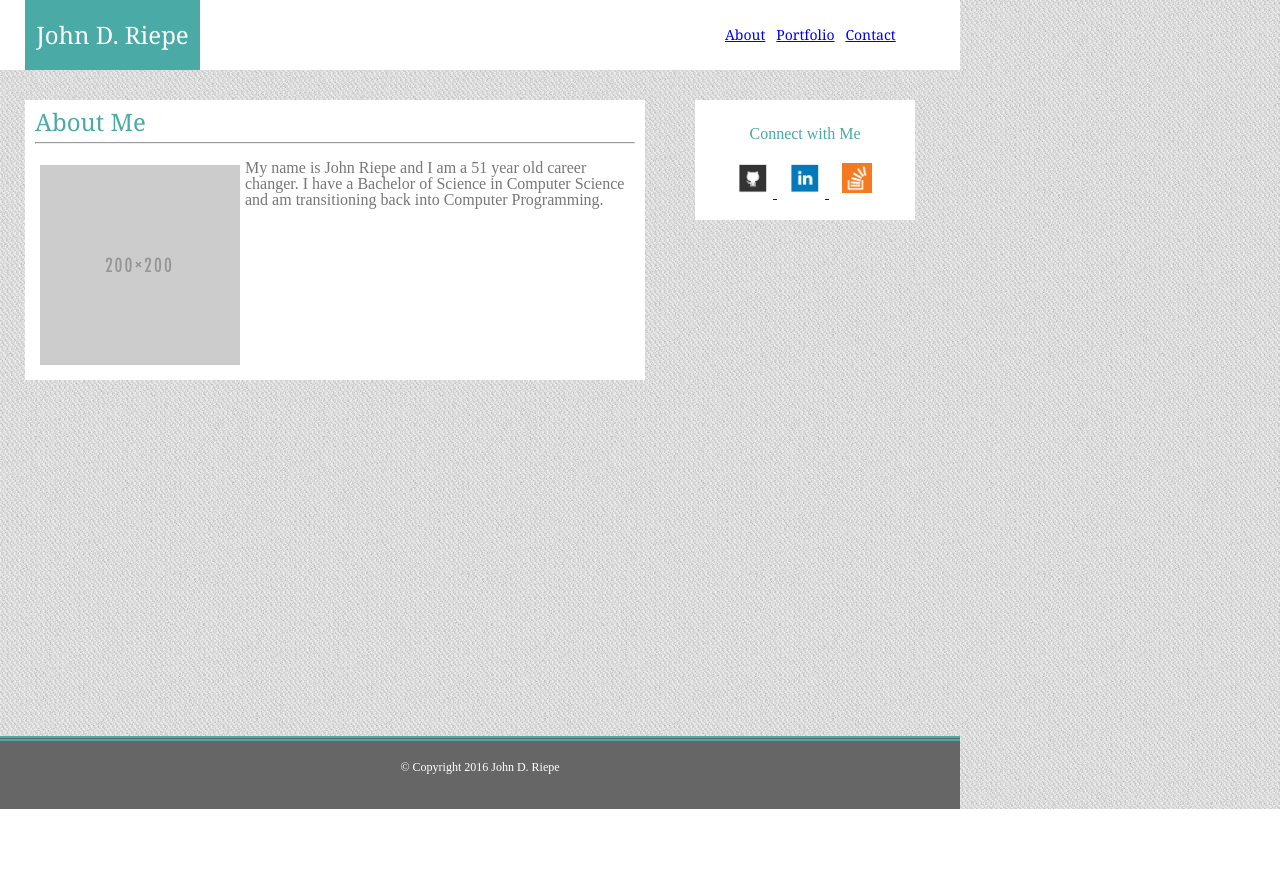
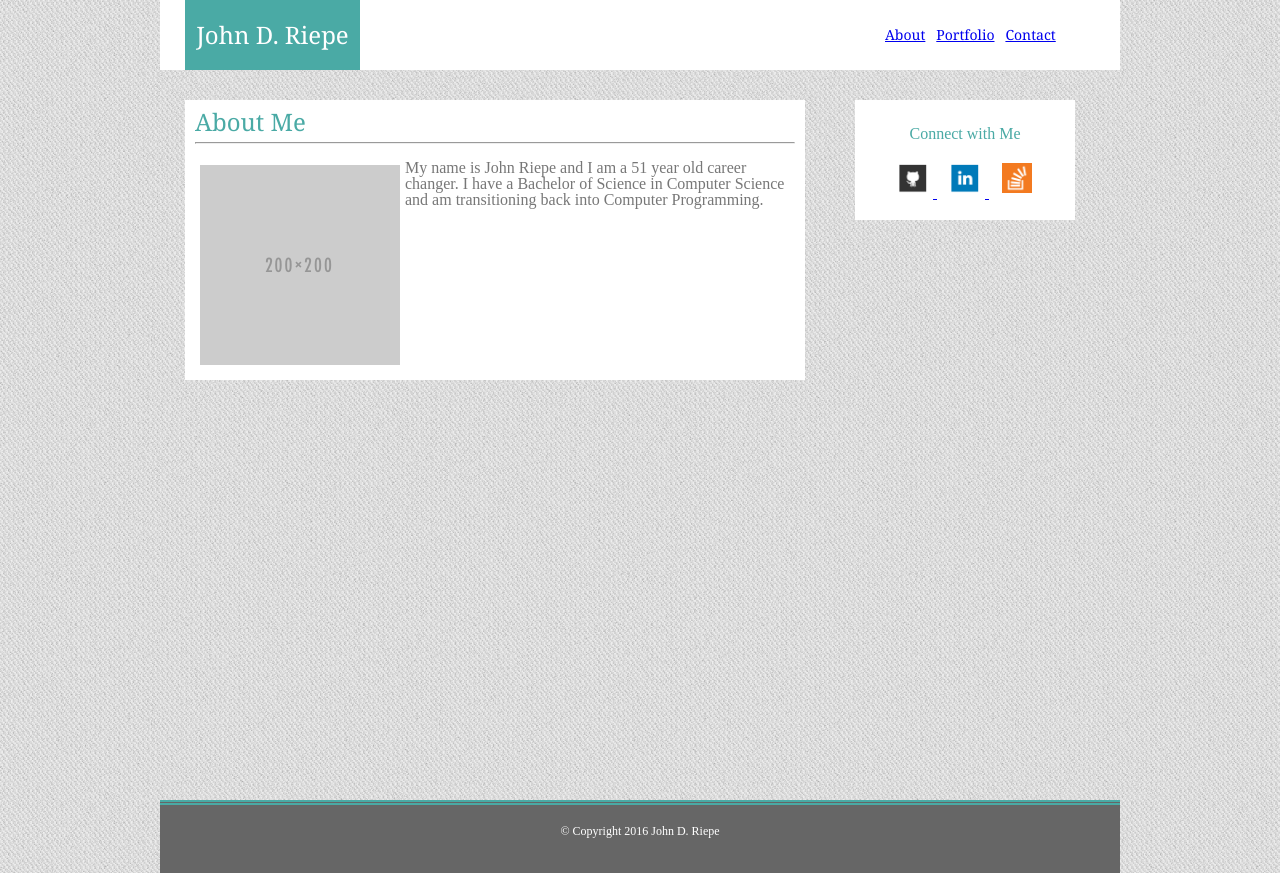
Before and after one commit to JRiepe/Basic-Portfolio, a PHP site: page /index.php in a window 1280 px wide. Before the commit the page ends 809 px from the top, so only its background shows below. Run offline with PHP 8.4, Linux system fonts and the light colour scheme.

Commit message:
centered finally

```diff
--- a/assets/css/style.css
+++ b/assets/css/style.css
@@ -96,9 +96,9 @@ aside {
 /* HTML and Body CSS - for sticky footer */
 html, body {
 
-	margin: 0px;
+	margin: 0 auto; /* Centers whole page dammit */
 	width: 960px;
-	text-align: center;
+	/* text-align: center; */
 	height: 100%;
 	color: #777777;
 	border-width: 1px;
@@ -107,12 +107,13 @@ html, body {
 
 /* Wrapper CSS - to sticky footer */
 .wrapper {
-
+	float: none;
 	background-color: transparent;
 	min-height: 100%;
 	height: auto !important;
 	height: 100%;
-	margin: 0 auto -4em;
+	/* text-align: center; */
+	margin: 0 auto;
 	border-width: 2;
 	border-color: #dddddd;
 }
@@ -153,7 +154,7 @@ input[type=submit] {
 
 }
 
-/* for Portfolio Pictures */
+/* for Portfolio Pictures Text */
 h2 {
 	position: absolute;
 	color: white;
```
